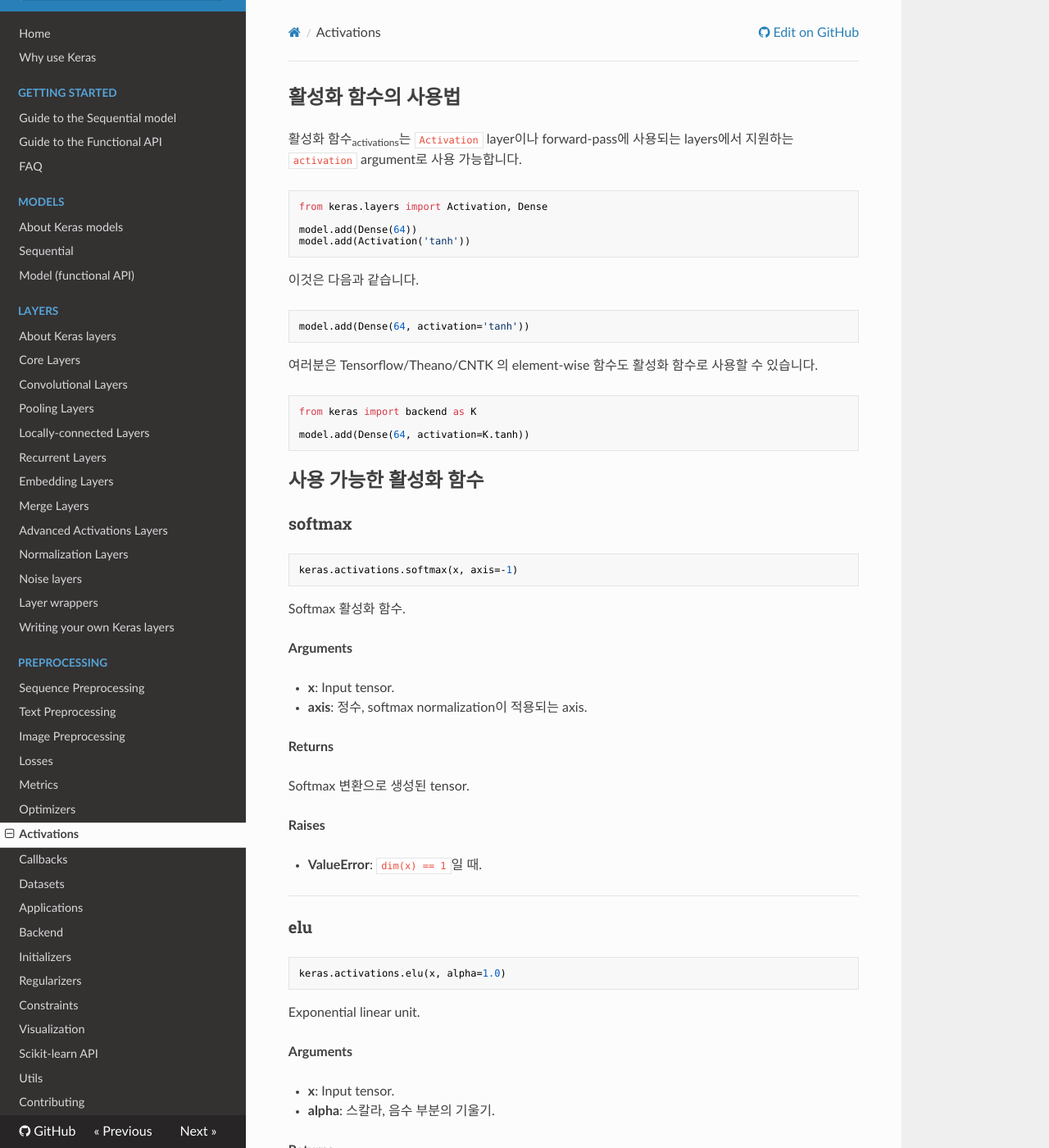
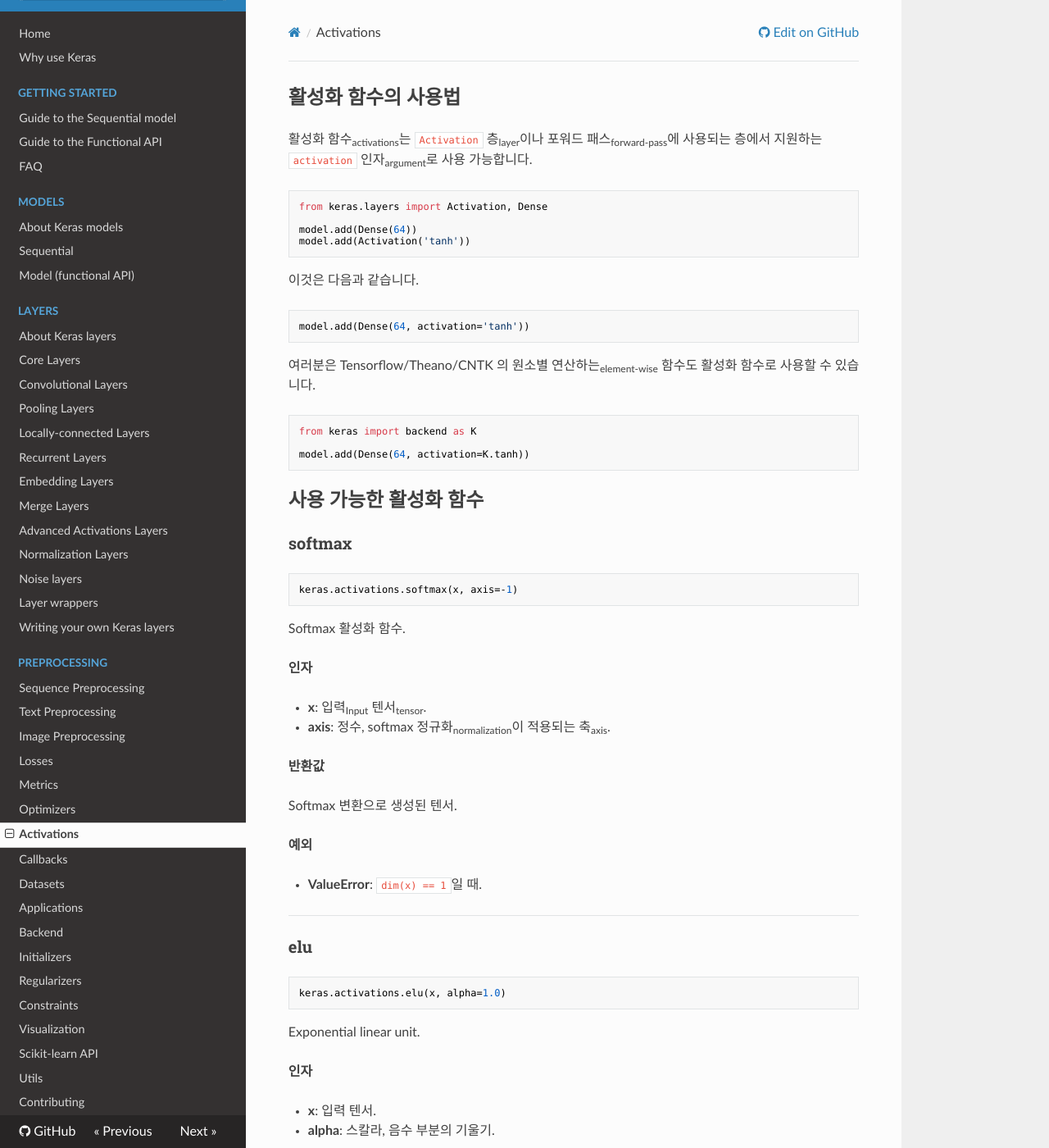
Before and after one commit to keras-team/keras-docs-ko, an MkDocs documentation site: the page built from sources/activations.md, in a window 1280 px wide and 1400 px high. Shown: the whole window at 82% size. Built offline with MkDocs 1.6.1, drawn with Linux system fonts in a browser that asks for light colours; nearby versions of some CDN libraries; some of the changed text lies outside the part shown.

Commit message:
Translate words in activations.md

````diff
--- a/sources/activations.md
+++ b/sources/activations.md
@@ -1,6 +1,6 @@
 ## 활성화 함수의 사용법
 
-활성화 함수<sub>activations</sub>는 `Activation` layer이나 forward-pass에 사용되는 layers에서 지원하는 `activation` argument로 사용 가능합니다.
+활성화 함수<sub>activations</sub>는 `Activation` 층<sub>layer</sub>이나 포워드 패스<sub>forward-pass</sub>에 사용되는 층에서 지원하는 `activation` 인자<sub>argument</sub>로 사용 가능합니다.
 
 ```python
 from keras.layers import Activation, Dense
@@ -14,7 +14,7 @@ model.add(Activation('tanh'))
 ```python
 model.add(Dense(64, activation='tanh'))
 ```
-여러분은 Tensorflow/Theano/CNTK 의 element-wise 함수도 활성화 함수로 사용할 수 있습니다.
+여러분은 Tensorflow/Theano/CNTK 의 원소별 연산하는<sub>element-wise</sub> 함수도 활성화 함수로 사용할 수 있습니다.
 
 ```python
 from keras import backend as K
@@ -34,17 +34,17 @@ keras.activations.softmax(x, axis=-1)
 
 Softmax 활성화 함수.
 
-__Arguments__
+__인자__
 
-- __x__: Input tensor.
-- __axis__: 정수, softmax normalization이 적용되는 axis.
+- __x__: 입력<sub>Input</sub> 텐서<sub>tensor</sub>.
+- __axis__: 정수, softmax 정규화<sub>normalization</sub>이 적용되는 축<sub>axis</sub>.
 
 
-__Returns__
+__반환값__
 
-Softmax 변환으로 생성된 tensor.
+Softmax 변환으로 생성된 텐서.
 
-__Raises__
+__예외__
 
 - __ValueError__: `dim(x) == 1`일 때.
 
@@ -60,18 +60,18 @@ keras.activations.elu(x, alpha=1.0)
 
 Exponential linear unit.
 
-__Arguments__
+__인자__
 
-- __x__: Input tensor.
+- __x__: 입력 텐서.
 - __alpha__: 스칼라, 음수 부분의 기울기.
 
-__Returns__
+__반환값__
 
 Exponential linear unit의 활성값:
 `x > 0` 이면 `x`,
 `x < 0` 이면 `alpha * (exp(x)-1)`.
 
-__References__
+__참고 자료__
 
 - [Fast and Accurate Deep Network Learning by Exponential
    Linear Units (ELUs)](https://arxiv.org/abs/1511.07289)
@@ -89,24 +89,24 @@ keras.activations.selu(x)
 Scaled Exponential Linear Unit (SELU).
 
 SELU는 `scale * elu(x, alpha)`와 같으며, `alpha`와 `scale`은
-미리 정해지는 상수입니다. weights가 올바르게 초기화되고(`lecun_normal`를 확인해주십시오)
-inputs 수가 "충분히 많다"면(참고 자료에서 더 많은 정보를 확인해주십시오) `alpha`와 `scale`의 값은
-입력의 평균값과 분산값이 두 개의 연속되는 layers 사이에서 보존되도록 결정됩니다.
+미리 정해지는 상수입니다. 가중치<sub>weights</sub>가 올바르게 초기화되고(`lecun_normal`를 확인해주십시오)
+입력<sub>inputs</sub> 수가 "충분히 많다"면(참고 자료에서 더 많은 정보를 확인해주십시오) `alpha`와 `scale`의 값은
+입력의 평균값과 분산값이 두 개의 연속되는 층 사이에서 보존되도록 결정됩니다.
 
-__Arguments__
+__인자__
 
-- __x__: 활성 함수를 적용하려는 tensor 또는 변수.
+- __x__: 활성 함수를 적용하려는 텐서 또는 변수.
 
-__Returns__
+__반환값__
 
 Scaled exponential linear unit의 활성값 `scale * elu(x, alpha)`.
 
-__Note__
+__유의 사항__
 
 - "lecun_normal"과 함께 사용되어야 합니다.
 - "AlphaDropout"과 함께 이용되어야 합니다.
 
-__References__
+__참고 자료__
 
 - [Self-Normalizing Neural Networks](https://arxiv.org/abs/1706.02515)
 
@@ -122,11 +122,11 @@ keras.activations.softplus(x)
 
 Softplus 활성화 함수.
 
-__Arguments__
+__인자__
 
-- __x__: Input tensor.
+- __x__: 입력 텐서.
 
-__Returns__
+__반환값__
 
 Softplus의 활성값 `log(exp(x) + 1)`.
 
@@ -142,11 +142,11 @@ keras.activations.softsign(x)
 
 Softsign 활성화 함수.
 
-__Arguments__
+__인자__
 
 - __x__: 입력 텐서.
 
-__Returns__
+__반환값__
 
 Softsign의 활성값 `x / (abs(x) + 1)`.
 
@@ -162,23 +162,23 @@ keras.activations.relu(x, alpha=0.0, max_value=None, threshold=0.0)
 
 Rectified Linear Unit.
 
-디폴트 인수들을 사용하면 element-wise `max(x, 0)`를 반환합니다.
+디폴트 인자들을 사용하면 원소별로 연산된 `max(x, 0)`를 반환합니다.
 
 다른 인수를 사용하면 다음과 같습니다.
 `x >= max_value` 일 때 `f(x) = max_value`,
 `threshold <= x < max_value` 일 때 `f(x) = x`,
 그 외는 `f(x) = alpha * (x - threshold)`.
 
-__Arguments__
+__인자__
 
-- __x__: Input tensor.
+- __x__: 입력 텐서.
 - __alpha__: 부동소수. 음수 부분의 기울기. 디폴트 값은 0.
 - __max_value__: 부동소수. 포화 임계값.
 - __threshold__: 부동소수. 활성화를 위한 임계치.
 
-__Returns__
+__반환값__
 
-A tensor.
+텐서.
 
 ----
 
@@ -192,11 +192,11 @@ keras.activations.tanh(x)
 
 Hyperbolic tangent 활성화 함수.
 
-__Arguments__
+__인자__
 
-- __x__: Input tensor.
+- __x__: 입력 텐서.
 
-__Returns__
+__반환값__
 
 The hyperbolic activation:
 `tanh(x) = (exp(x) - exp(-x)) / (exp(x) + exp(-x))`
@@ -214,11 +214,11 @@ keras.activations.sigmoid(x)
 
 Sigmoid 활성화 함수.
 
-__Arguments__
+__인자__
 
-- __x__: Input tensor.
+- __x__: 입력 텐서.
 
-__Returns__
+__반환값__
 
 The sigmoid activation: `1 / (1 + exp(-x))`.
 
@@ -236,11 +236,11 @@ Hard sigmoid activation function.
 
 sigmoid 활성화 함수보다 연산 속도가 빠릅니다.
 
-__Arguments__
+__인자__
 
-- __x__: Input tensor.
+- __x__: 입력 텐서.
 
-__Returns__
+__반환값__
 
 Hard sigmoid의 활성값:
 
@@ -260,11 +260,11 @@ keras.activations.exponential(x)
 
 지수(밑은 e) 활성화 함수.
 
-__Arguments__
+__인자__
 
-- __x__: Input tensor.
+- __x__: 입력 텐서.
 
-__Returns__
+__반환값__
 
 Exponential activation: `exp(x)`.
 
@@ -280,13 +280,13 @@ keras.activations.linear(x)
 
 선형(즉, 항등) 활성화 함수.
 
-__Arguments__
+__인자__
 
-- __x__: Input tensor.
+- __x__: 입력 텐서.
 
-__Returns__
+__반환값__
 
-Input tensor, unchanged.
+변하지 않은 입력 텐서.
 
 
 ## "고급 활성화 함수"에 대하여
````
